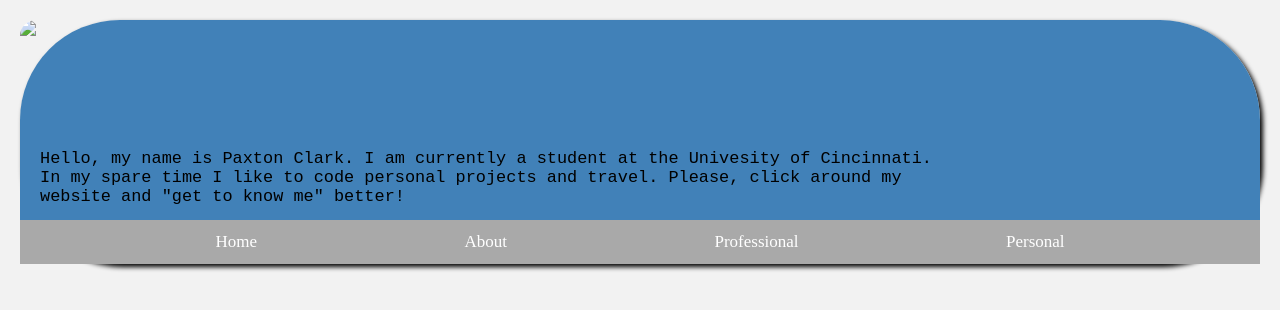
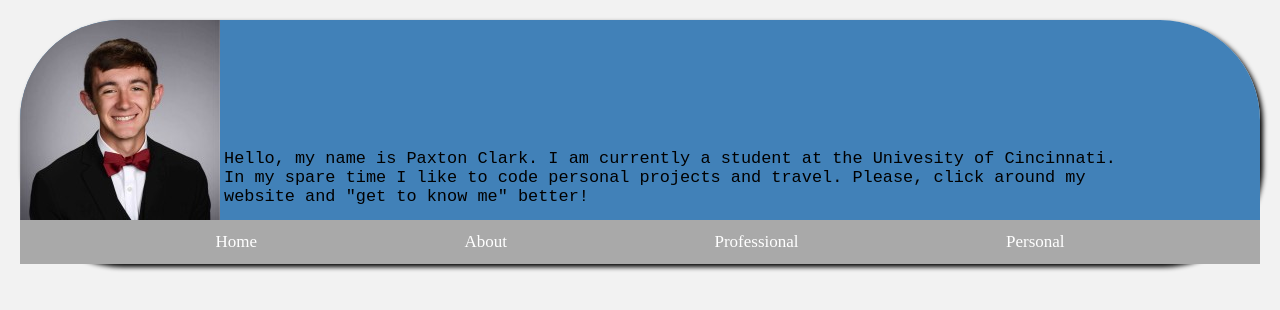
Before and after one commit to OverwriteMatrix/PaxtonClark.github.io, a plain HTML site: page about.html in a window 1280 px wide. Drawn offline with Linux system fonts and the light colour scheme.

Commit message:
Update about.html

```diff
--- a/about.html
+++ b/about.html
@@ -10,7 +10,7 @@
     <!-- <link rel="icon" type="image/jpg" href="PaxtonSeniorPicture.jpg" />  NOT WORKING FAVICON -->
 
     <header>
-        <img src="PaxtonSeniorPicture.jpg" height="200" />
+        <img src="PaxtonClarkHeadshot1.jpg" height="200" />
         <pre>
 Hello, my name is Paxton Clark. I am currently a student at the Univesity of Cincinnati.
 In my spare time I like to code personal projects and travel. Please, click around my
```
